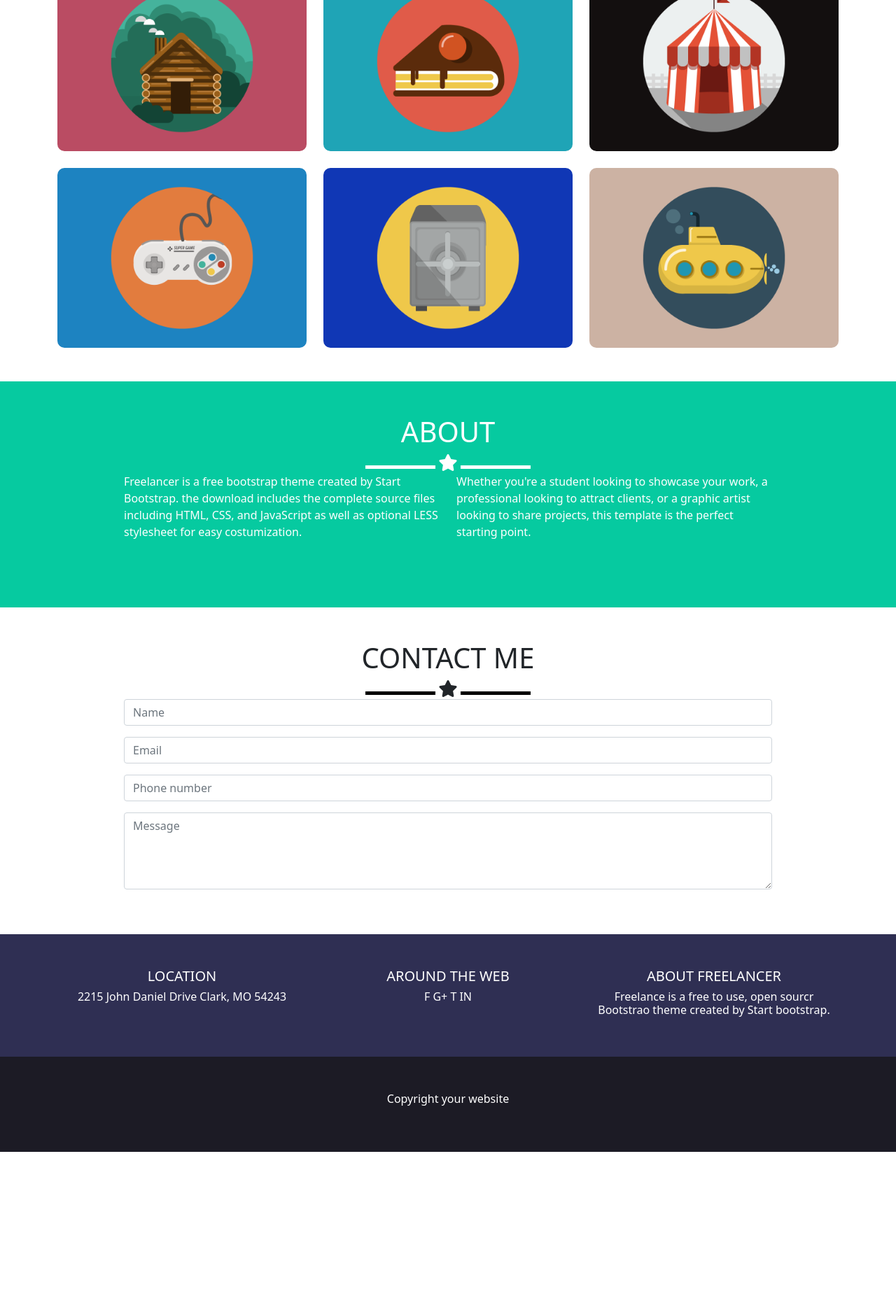
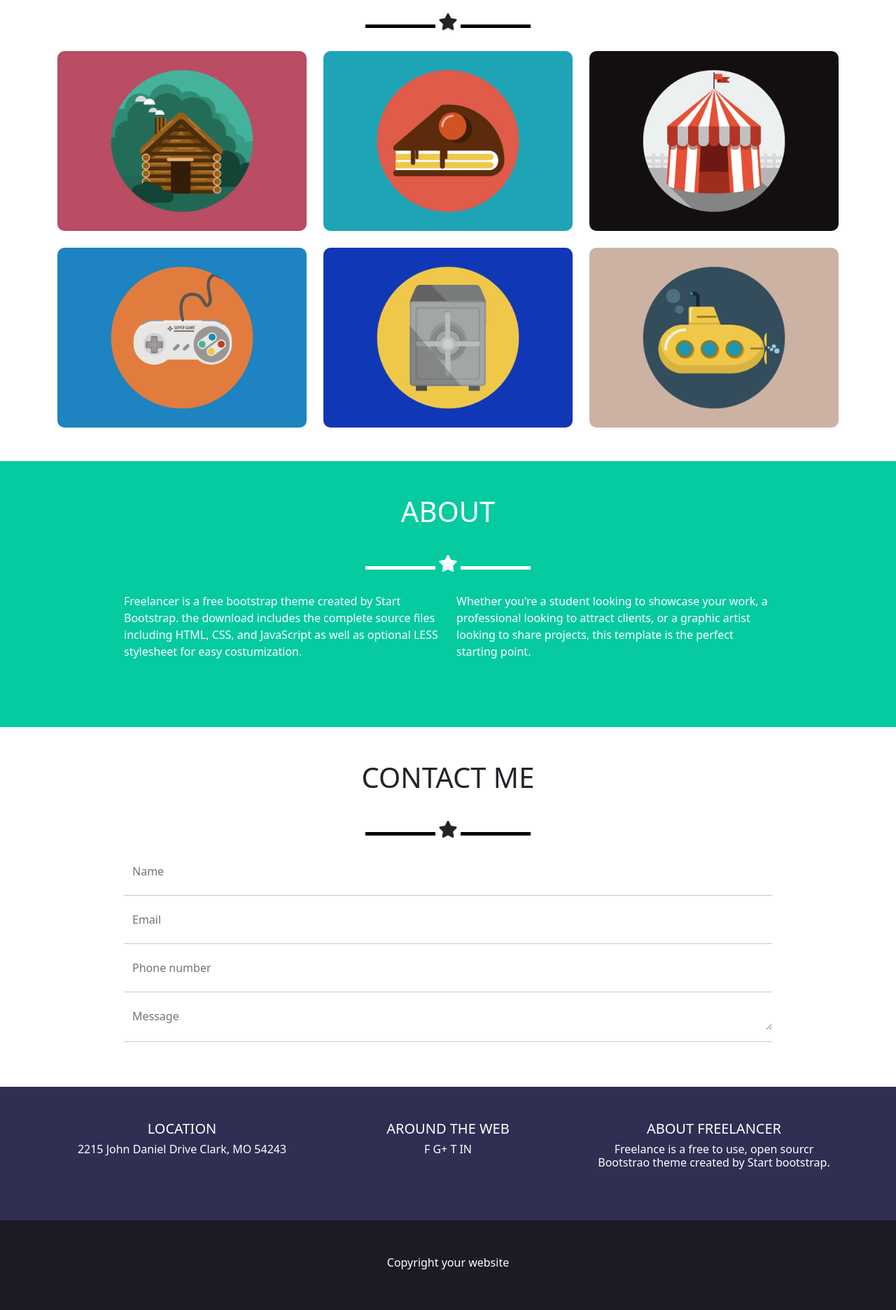
Before and after one commit to camillamanzo/html-css-bootstrap-freelancer, a plain HTML site: page index.html in a window 1280 px wide. Shown: the part 633-2505 px from the top of the page at 70% size. Before the commit the page ends 2279 px from the top, so only its background shows below. Drawn offline with nearby package versions, Linux system fonts and the light colour scheme.

Commit message:
Finalized details

```diff
--- a/css/style.css
+++ b/css/style.css
@@ -6,6 +6,7 @@ h5{
 
 span i{
     font-size: 1.5em;
+    margin: 30px 0;
 }
 
 .wrapper{
@@ -22,20 +23,12 @@ span i{
     border-radius: 10px;
 }
 
-#jumbo{
-    height: fit-content;
+.form-control{
+    border: none;
 }
 
-#portfolio{
-    height: fit-content;
-}
-
-#about{
-    height: fit-content;
-}
-
-#contact{
-    height: fit-content;
+.dark-grey-bg{
+    background-color: rgb(28, 27, 37);
 }
 
 footer.wrapper{
@@ -49,11 +42,8 @@ div.line{
     height: 5px;
 }
 
+
 #portfolio .line,
 #contact .line{
     background-color: black;
 }
-
-.dark-grey-bg{
-    background-color: rgb(28, 27, 37);
-}
--- a/index.html
+++ b/index.html
@@ -171,17 +171,25 @@
                             <input type="text" class="form-control" id="input-name" placeholder="Name">
                         </div>
 
+                        <hr>
+
                         <div class="mb-3">
                             <input type="email" class="form-control" id="input-email-address" placeholder="Email">
                         </div>
+
+                        <hr>
 
                         <div class="mb-3">
                             <input type="tel" class="form-control" id="input-phone-number" placeholder="Phone number">
                         </div>
 
+                        <hr>
+
                         <div class="mb-3">
-                            <textarea class="form-control" id="input-text-area" rows="4" placeholder="Message"></textarea>
+                            <textarea class="form-control" id="input-text-area" rows="1" placeholder="Message"></textarea>
                         </div>
+
+                        <hr>
                     </form>
                 </div>
             </div>
@@ -195,15 +203,15 @@
             <div class="row">
 
                 <div class="col-12 col-md-4 text-center">
-                    <h5>location </h5> <h6>2215 John Daniel Drive Clark, MO 54243</h6>
+                    <h5>location </h5> <h6 class="mb-4">2215 John Daniel Drive Clark, MO 54243</h6>
                 </div>
 
                 <div class="col-12 col-md-4 text-center">
-                    <h5>around the web </h5> <h6>F G+ T IN</h6>
+                    <h5>around the web </h5> <h6 class="mb-4">F G+ T IN</h6>
                 </div>
 
                 <div class="col-12 col-md-4 text-center">
-                    <h5>about freelancer </h5> <h6>Freelance is a free to use, open sourcr Bootstrao theme created by Start bootstrap.</h6>
+                    <h5>about freelancer </h5> <h6 class="mb-4">Freelance is a free to use, open sourcr Bootstrao theme created by Start bootstrap.</h6>
                 </div>
 
             </div>
```
